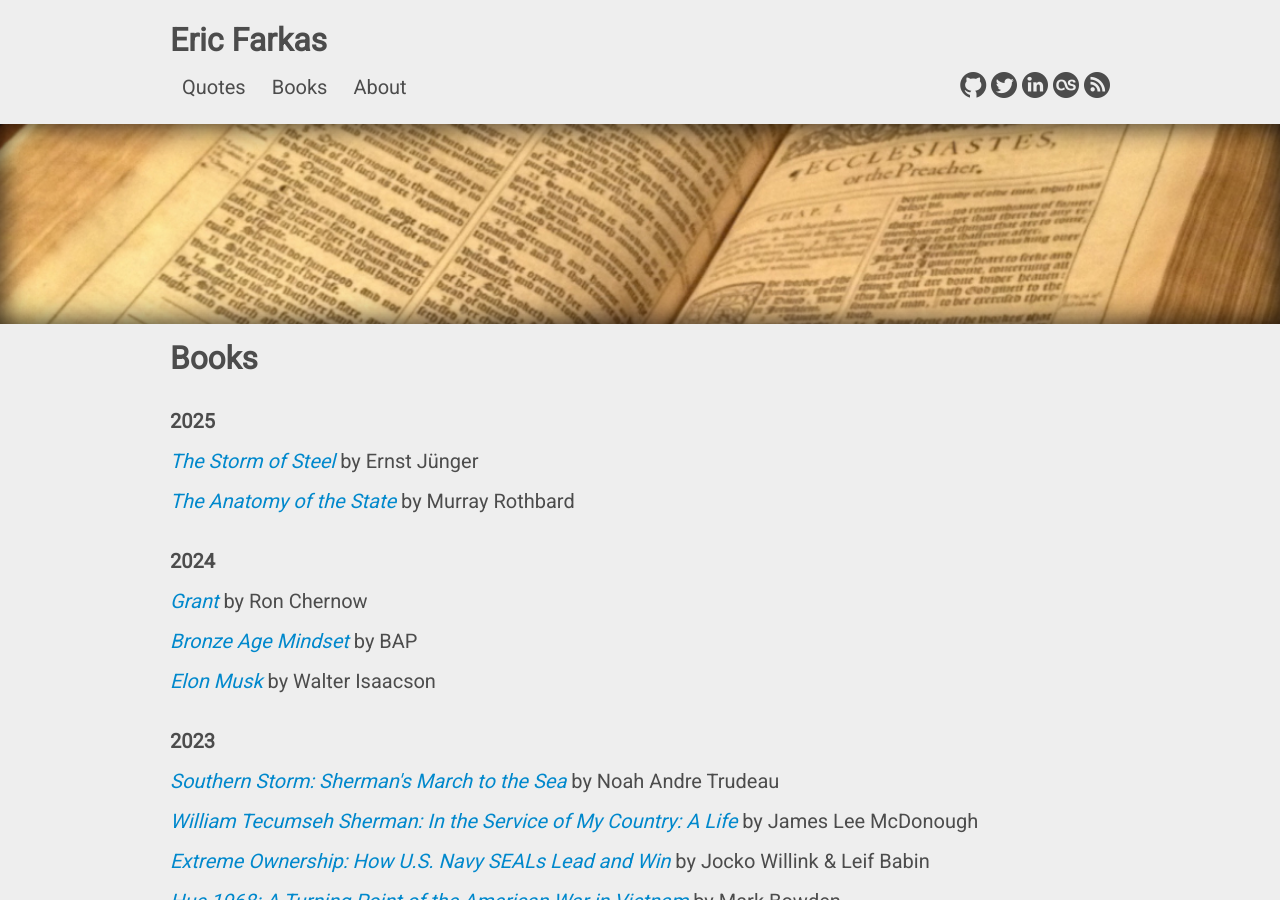
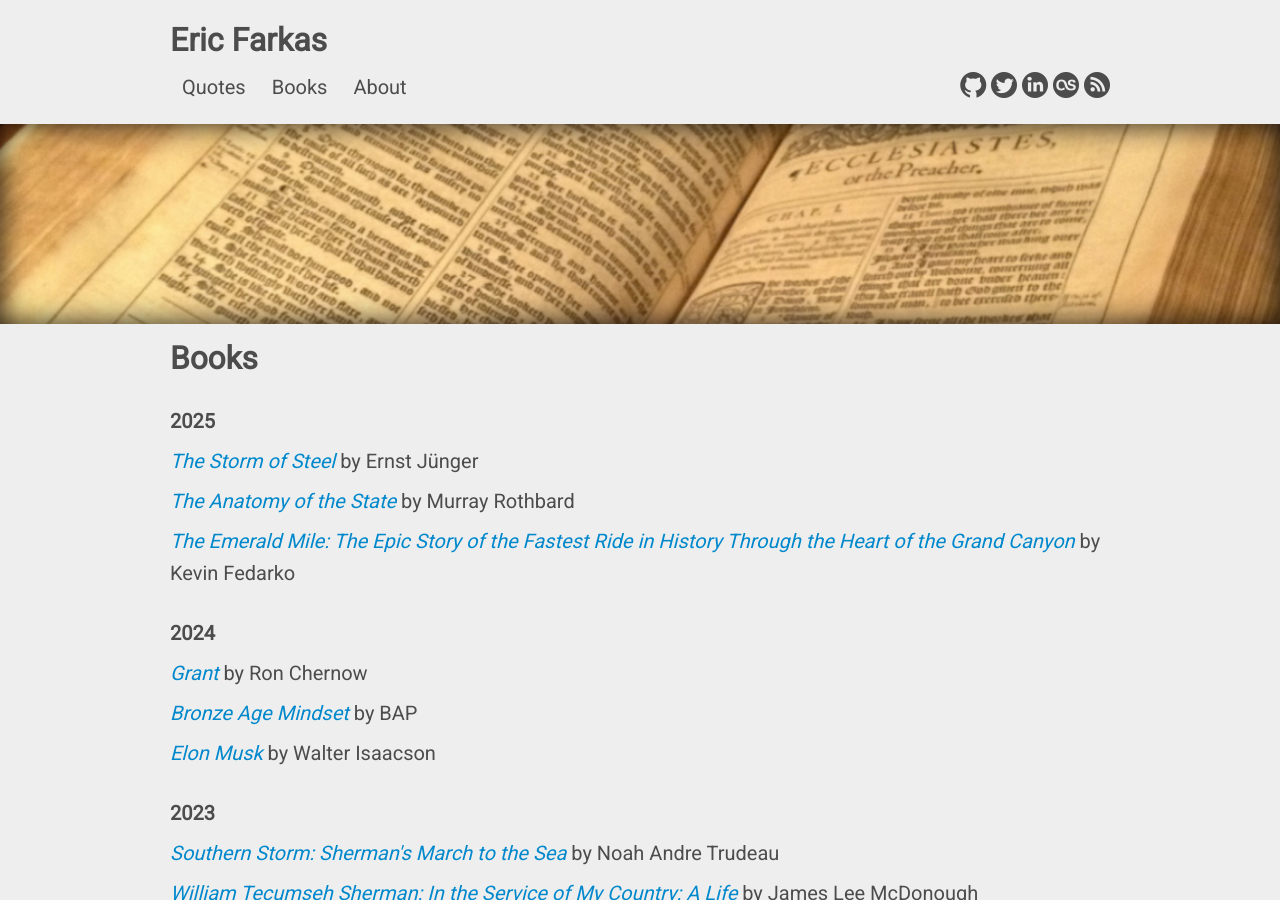
Before and after one commit to speric/speric.github.com, a Jekyll site: the page built from books/index.html, in a window 1280 px wide and 900 px high. Built offline with Jekyll 4.4.1, drawn with Linux system fonts in a browser that asks for light colours; some web fonts are replaced; comment, search, counter and statistics services are not loaded.

Commit message:
Add The Emerald Mile

```diff
--- a/books/index.html
+++ b/books/index.html
@@ -13,6 +13,7 @@ header_img: "quotes.jpg"
 
   <p><i><a href="https://www.amazon.com/Storm-Steel-Penguin-Classics-Deluxe/dp/0142437905">The Storm of Steel</a></i> by Ernst Jünger</p>
   <p><i><a href="https://cdn.mises.org/anatomy-of-the-state.pdf">The Anatomy of the State</a></i> by Murray Rothbard</p>
+  <p><i><a href="https://www.amazon.com/Emerald-Mile-Fastest-History-Through/dp/1439159866">The Emerald Mile: The Epic Story of the Fastest Ride in History Through the Heart of the Grand Canyon</a></i> by Kevin Fedarko</p>
 
   <br/>
 
```
